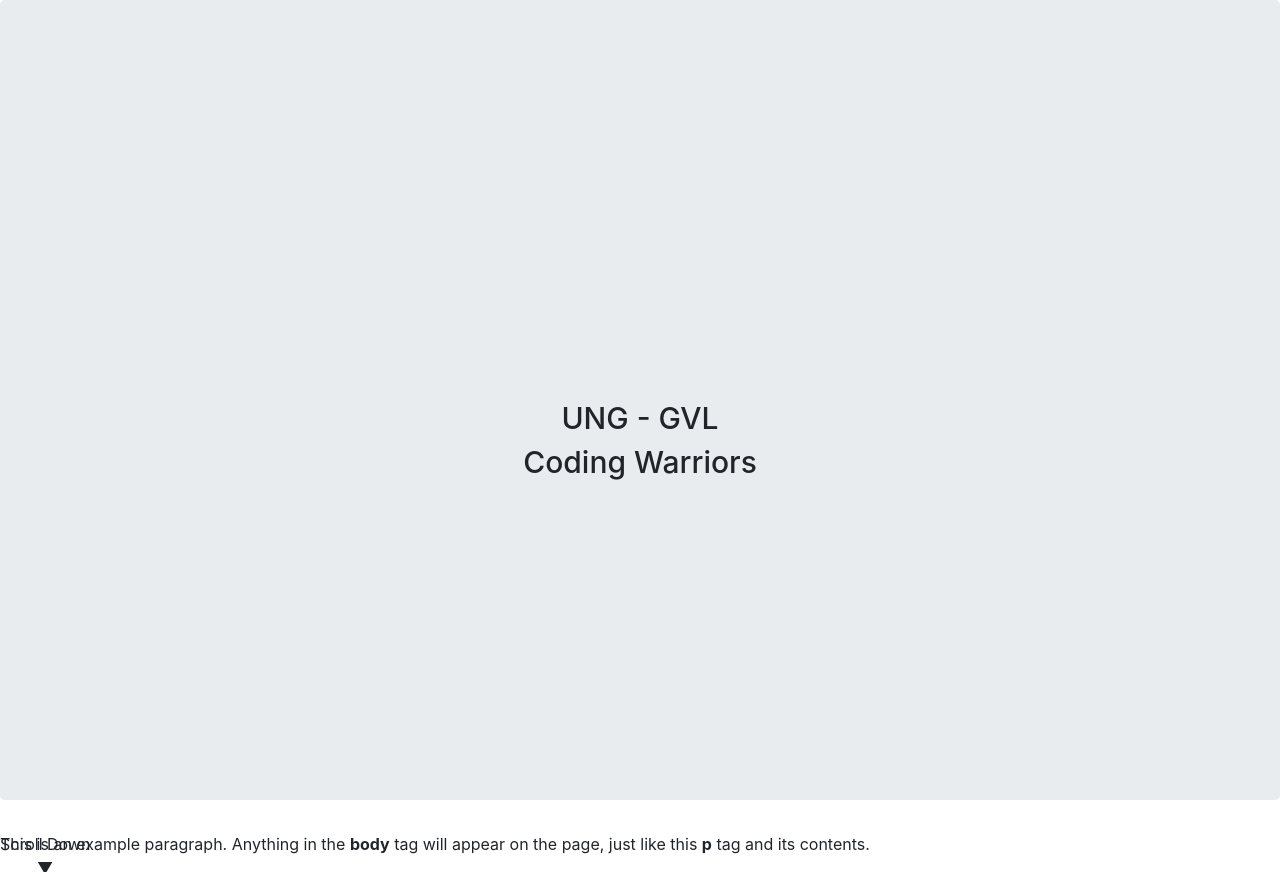
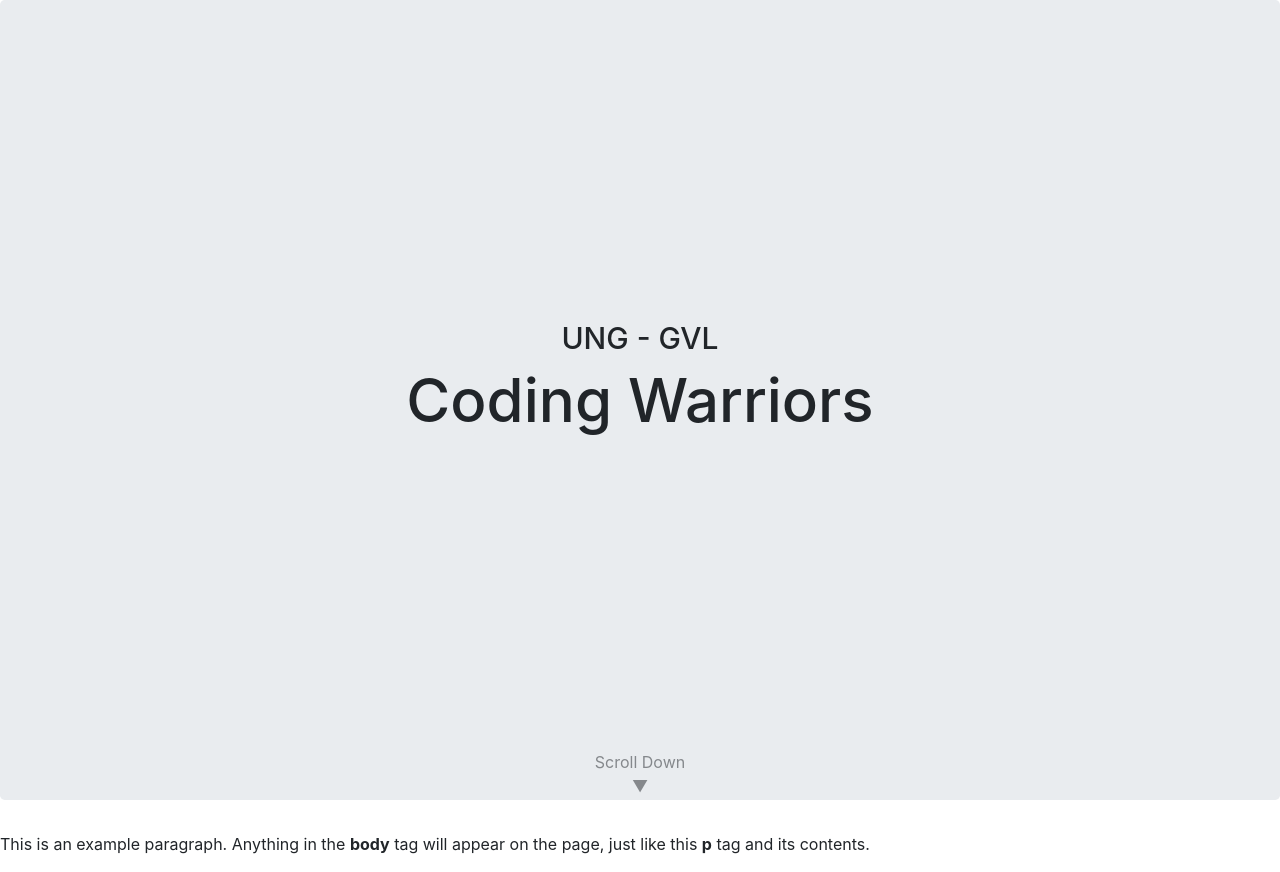
Before and after one commit to vlop11/codingwarriorsgvl.github.io, a plain HTML site: page index.html in a window 1280 px wide. Drawn offline with nearby package versions, Linux system fonts and the light colour scheme.

Commit message:
Animate jumbotron in css and initialize scripts

```diff
--- /dev/null
+++ b/scripts/home.js
@@ -0,0 +1,3 @@
+//$(document).ready(function() {
+//
+//})
--- a/stylesheets/home.css
+++ b/stylesheets/home.css
@@ -1,19 +1,45 @@
 .jumbotron {
     height: 100vh;
-    padding-top: 50vh;
+    padding-top: 40vh;
     text-align: center;
 }
 
 .jumbotron>h1 {
     font-size: 30px;
+    opacity: 0;
+    animation: jumboanimation 1s linear 2s 1 normal;
+    animation-fill-mode: forwards;
 }
 
-#jumbo-footer {
-    text-align: center;
-    position: fixed;
+#title {
+    font-size: 60px;
 }
 
+/*"Scroll Down" text, which is set to bottom of jumbotron*/
+#jumbo-footer {
+    position: absolute;
+    bottom: 0;
+    width: 100%;
+    min-height: 50px;
+    clear: both;
+}
+
+/*changes made specifically to font of jumbo-footer*/
 #jumbo-footer>p {
+    text-align: center;
     padding: 0;
     margin: 0;
+    opacity: 0;
+    animation: jfootanimation 2s linear 4s 1 normal;
+    animation-fill-mode: forwards;
 }
+
+@keyframes jumboanimation {
+    0% {opacity: 0;}
+    100% {opacity: 1;}
+}
+
+@keyframes jfootanimation {
+    0% {opacity: 0;}
+    100% {opacity: 1;}
+}
```
Also changed, not shown: index.html (+7 -5 lines).
